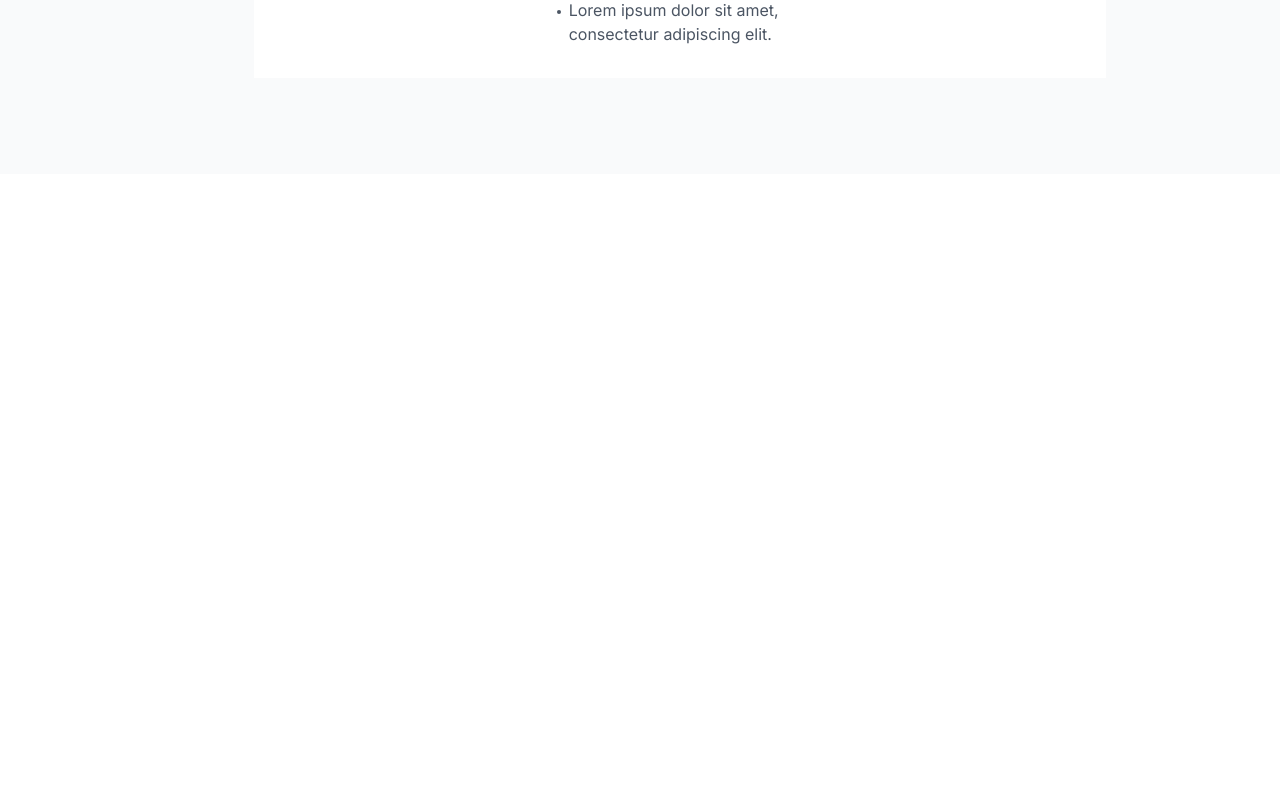
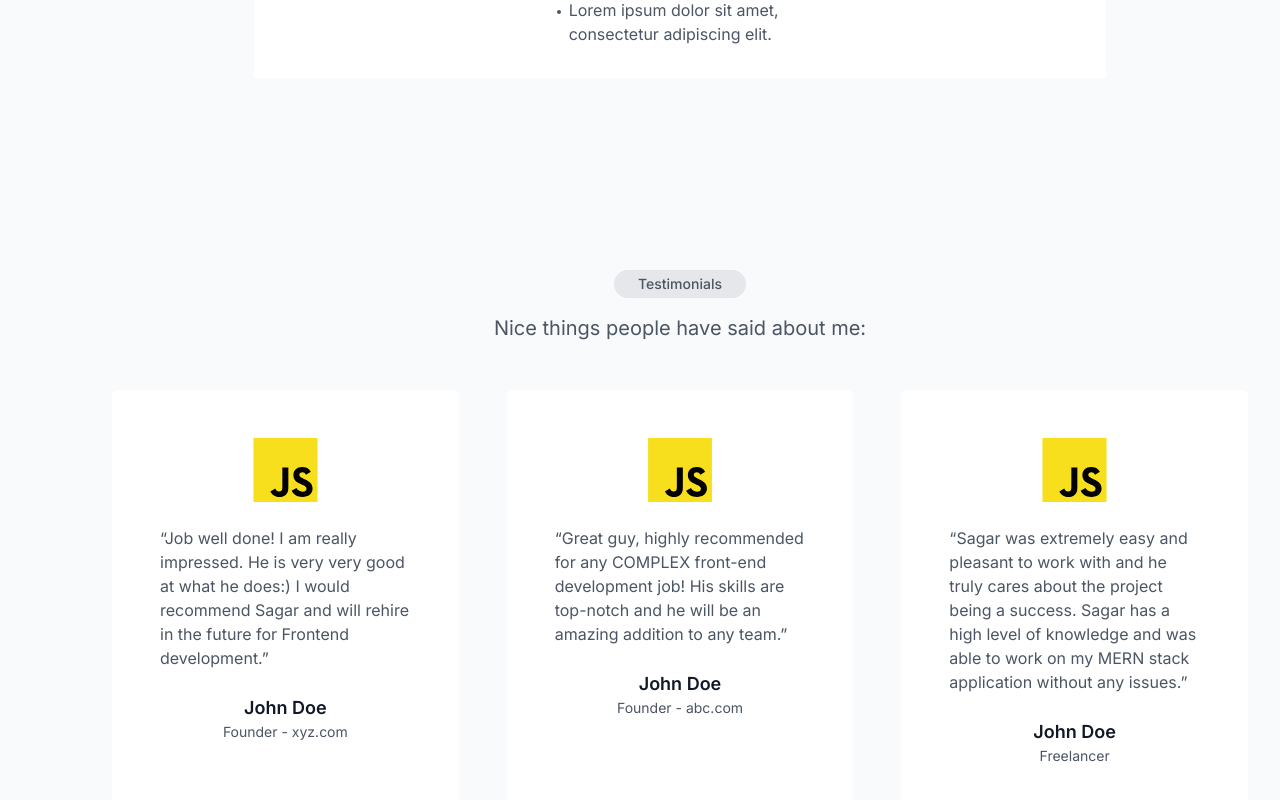
Before and after one commit to lucasgarciabertaina/lucasgarciabertaina-website, a Next.js app: page / in a window 1280 px wide. Shown: the part 2526-3326 px from the top of the page. Before the commit the page ends 2700 px from the top, so only its background shows below. Built offline with nearby package versions, Linux system fonts and the light colour scheme.

Commit message:
TestimonialsSection

```diff
--- a/src/app/page.tsx
+++ b/src/app/page.tsx
@@ -4,6 +4,7 @@ import Introduction from "@/components/introduction";
 import About from "@/components/about";
 import Skills from "@/components/skills";
 import Experiences from "../components/experiences";
+import TestimonialsSection from "@/components/TestimonialsSection";
 
 export const metadata: Metadata = {
   title: "Lucas Garcia Bertaina | Backend Developer",
@@ -17,6 +18,7 @@ export default function Home() {
       <About />
       <Skills />
       <Experiences />
+      <TestimonialsSection />
     </main>
   );
 }
--- /dev/null
+++ b/src/components/Testimonial.tsx
@@ -0,0 +1,25 @@
+import React, { ReactNode } from "react";
+
+interface TestimonialProps {
+  children: ReactNode;
+  testimonialFullName: string;
+  image: string;
+  currentRole: string;
+}
+
+const Testimonial: React.FC<TestimonialProps> = (props) => (
+  <div className="flex flex-col rounded-md bg-white p-12">
+    <img src={props.image} alt="picture-testimonial" className="h-16" />
+    <p className="text-gray-600 text-base font-normal text-left py-6">
+      {props.children}
+    </p>
+    <h4 className="text-lg font-semibold text-gray-900 text-center">
+      {props.testimonialFullName}
+    </h4>
+    <p className="font-normal text-sm text-gray-600 text-center">
+      {props.currentRole}
+    </p>
+  </div>
+);
+
+export default Testimonial;
--- /dev/null
+++ b/src/components/Testimonials.tsx
@@ -0,0 +1,34 @@
+import Testimonial from "./Testimonial";
+
+const Testimonials = () => (
+  <div className="pt-12 grid grid-cols-3 grid-rows-1 gap-x-12">
+    <Testimonial
+      image="javascript.svg"
+      testimonialFullName="John Doe"
+      currentRole="Founder - xyz.com"
+    >
+      “Job well done! I am really impressed. He is very very good at what he
+      does:) I would recommend Sagar and will rehire in the future for Frontend
+      development.”
+    </Testimonial>
+    <Testimonial
+      image="javascript.svg"
+      testimonialFullName="John Doe"
+      currentRole="Founder - abc.com"
+    >
+      “Great guy, highly recommended for any COMPLEX front-end development job!
+      His skills are top-notch and he will be an amazing addition to any team.”
+    </Testimonial>
+    <Testimonial
+      image="javascript.svg"
+      testimonialFullName="John Doe"
+      currentRole="Freelancer"
+    >
+      “Sagar was extremely easy and pleasant to work with and he truly cares
+      about the project being a success. Sagar has a high level of knowledge and
+      was able to work on my MERN stack application without any issues.”
+    </Testimonial>
+  </div>
+);
+
+export default Testimonials;
--- /dev/null
+++ b/src/components/TestimonialsSection.tsx
@@ -0,0 +1,14 @@
+import Title from "./Title";
+import Container from "./container";
+import SubTitle from "./subTitle";
+import Testimonials from "./Testimonials";
+
+const TestimonialsSection = () => (
+  <Container className="bg-gray-50">
+    <Title>Testimonials</Title>
+    <SubTitle>Nice things people have said about me:</SubTitle>
+    <Testimonials />
+  </Container>
+);
+
+export default TestimonialsSection;
```
